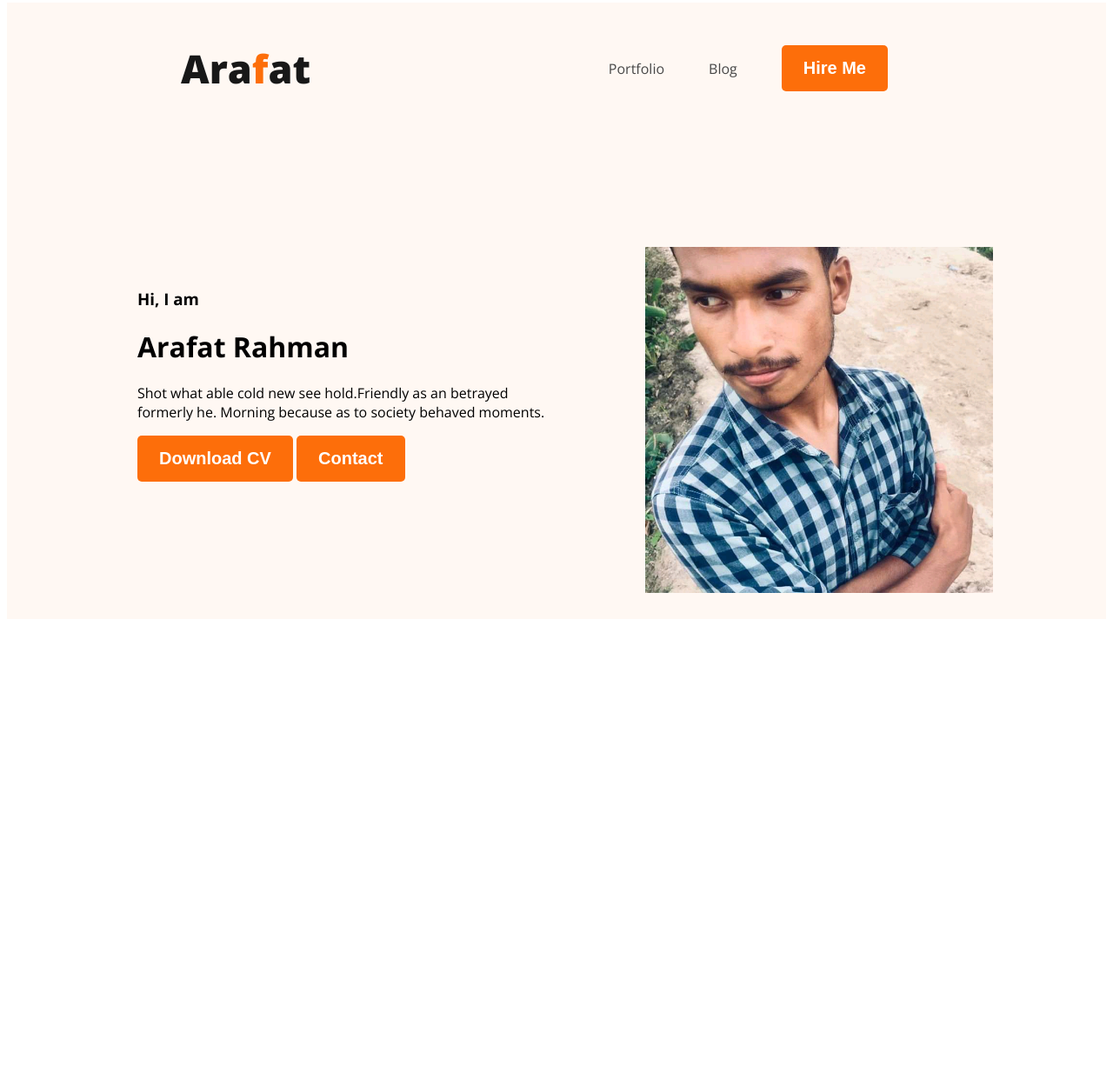
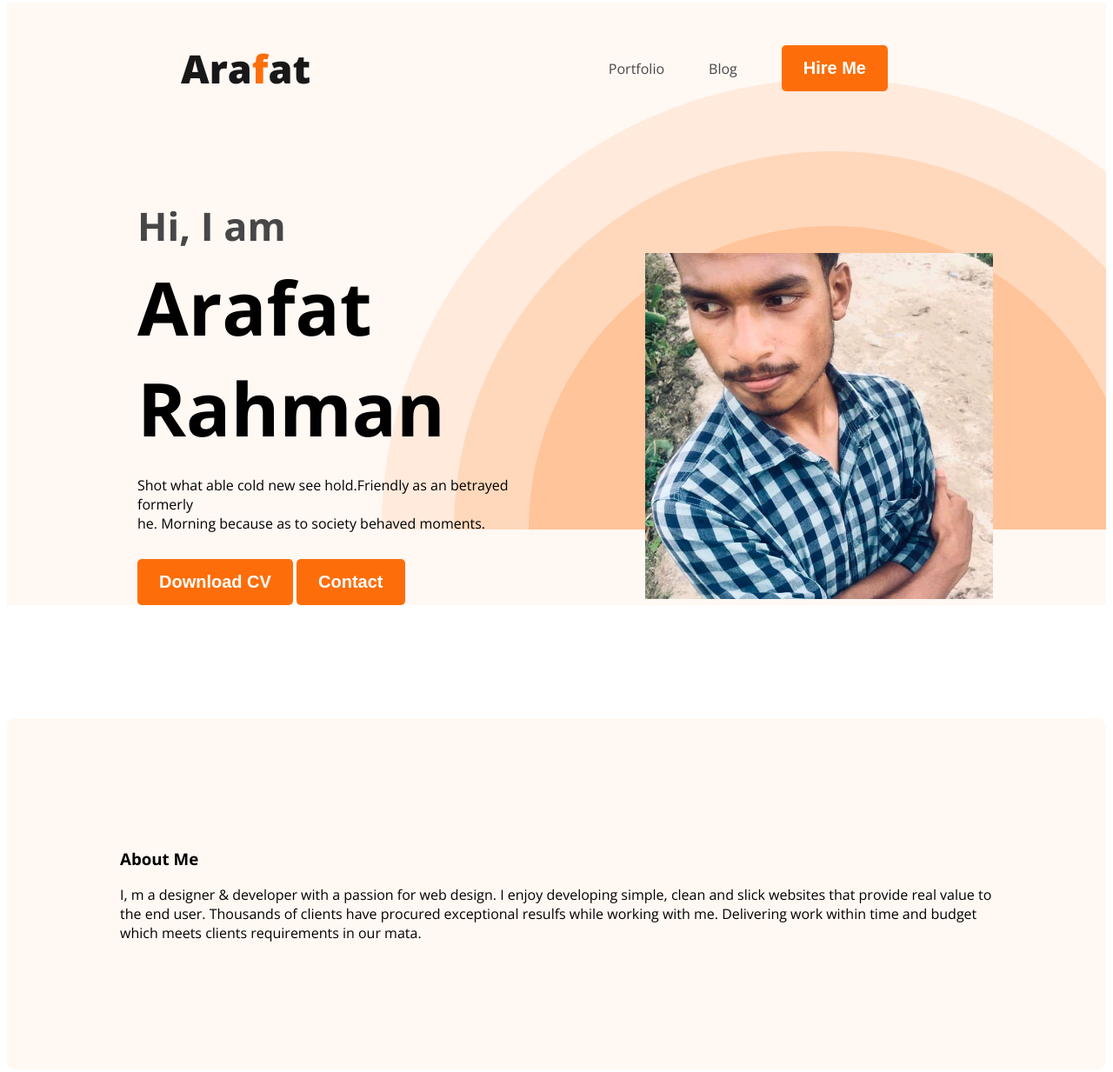
Before and after one commit to arafatrahman41/developer-portfolio, a plain HTML site: page index.html in a window 1280 px wide. Shown: the part 5-1238 px from the top of the page at 87% size. Before the commit the page ends 800 px from the top, so only its background shows below. Drawn offline with nearby package versions, Linux system fonts and the light colour scheme.

Commit message:
about section added

```diff
--- a/index.html
+++ b/index.html
@@ -26,7 +26,7 @@
           <div class="banner-content">
             <h3 class="banner-greeting">Hi, I  am</h3>
             <h1 class="banner-title">Arafat Rahman</h1>
-            <p>Shot what able cold new see hold.Friendly as an betrayed formerly he. Morning because as to society behaved moments.</p>
+            <p class="banner-description">Shot what able cold new see hold.Friendly as an betrayed formerly <br> he. Morning because as to society behaved moments.</p>
             <button class="btn-primary">Download CV</button>
             <button class="btn-primary">Contact</button>
           </div>
@@ -34,7 +34,12 @@
         </div>
       </header>
     <main>
-
+       <section class="about">
+        <h3 class="section title">About Me</h3>
+        <p class="section-description">
+          I, m a designer & developer with a passion for web design. I enjoy developing simple, clean and slick websites that provide real value to the end user. Thousands of clients have procured exceptional resulfs while working with me. Delivering work within time and budget which meets clients requirements in our mata.
+        </p>
+       </section>
     </main>
     <footer>
 
--- a/styles/portfolio.css
+++ b/styles/portfolio.css
@@ -14,6 +14,19 @@ body {
   color: #fff;
   font-weight: 700;
   padding: 15px 25px;
+}
+
+.section title{
+  color:  #181818;
+  text-align: center;
+  font-size: 35px;
+  font-weight: 700;
+}
+
+.section-discription{
+  color: #757575;
+  text-align: center;
+  font-size: 18px;
 }
 
 /* nav related styles */
@@ -45,18 +58,54 @@ nav a {
   color: #474747;
 }
 
-/* header  */
+/* header related styles */
 .header{
     background-color: #FFF8F3;
+    background-image: url('../images/header_bg.png');
+    background-repeat: no-repeat;
+    background-position: right;
 }
 
 .banner{
-    padding: 30px 30px 30px 150px;
+    padding: 30px 30px 0px 150px;
     display: flex;
     align-items: center;
+    justify-content: space-between;
+}
+
+.banner-content{
+  max-width: 500px;
 }
 
 .banner .profile-pic{
     width:400px;
     margin: 100px 100px 0 100px;
 }
+
+.banner-greeting{
+  font-size: 45px;
+  color: #474747;
+  margin-bottom: 0;
+}
+
+.banner-title{
+  font-size: 85px;
+  font-weight: 700;
+  margin-top: 5px;
+  margin-bottom: 20px;
+}
+
+.banner-description{
+  margin-top: 20px;
+  margin-bottom: 30px;
+}
+
+/* main section  styles */
+
+/* about section styles */
+.about{
+  padding: 130px;
+  border-radius: 10px;
+  background: #FFF8F3;
+  margin: 130px 0;
+}
```
